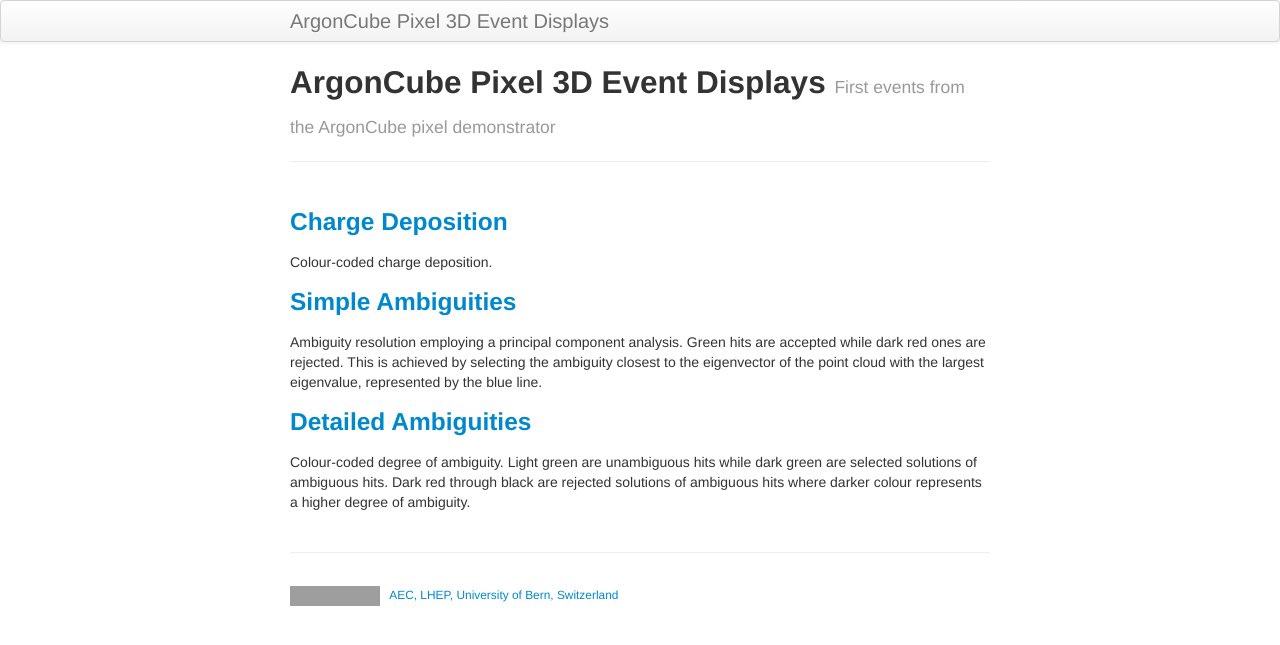
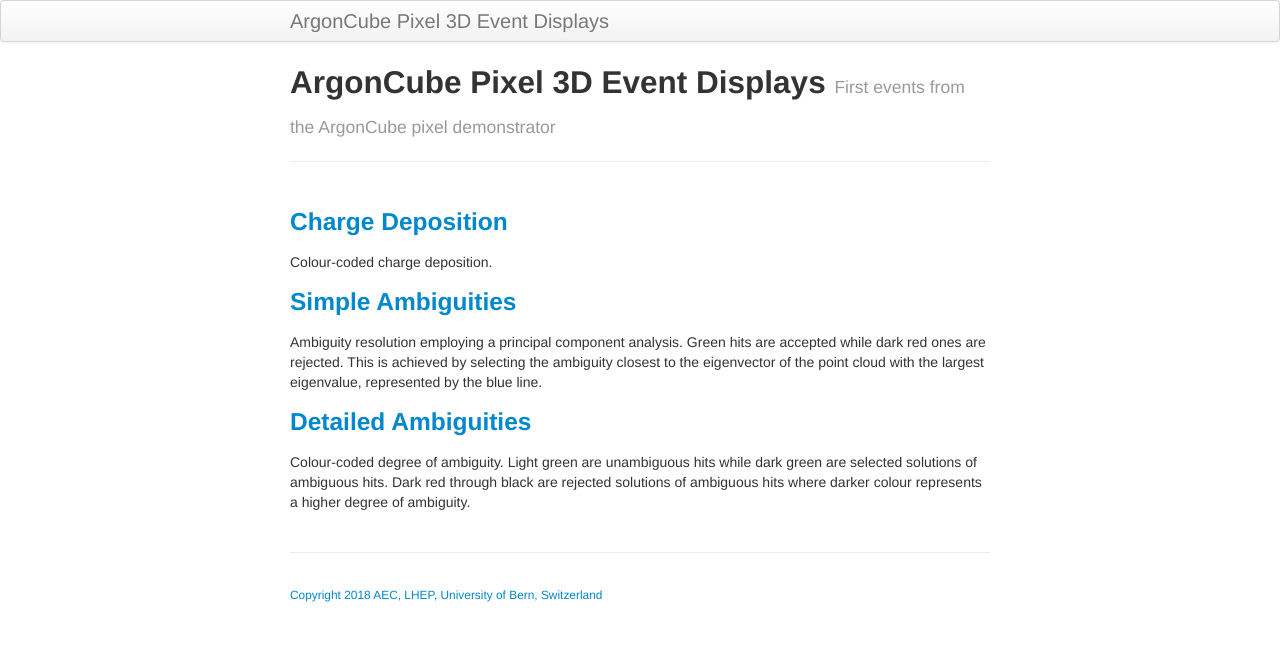
Before and after one commit to 70rc/ac_pix_3d, a Jekyll site: the page built from index.md, in a window 1280 px wide. Shown: the top 645 px of the page. Built offline with Jekyll 4.4.1, drawn with Linux system fonts in a browser that asks for light colours; grey boxes are pictures that could not be loaded.

Commit message:
removed CC

```diff
--- a/_includes/themes/twitter/default.html
+++ b/_includes/themes/twitter/default.html
@@ -45,8 +45,7 @@
       <footer>
         <p><small>
   <!-- start of Karl's footer; modify this part -->
-          <a href="https://creativecommons.org/publicdomain/zero/1.0/"><img src="https://i.creativecommons.org/p/zero/1.0/88x31.png" alt="CC0"/></a> &nbsp;
-          <a href="http://lhep.unibe.ch">AEC, LHEP, University of Bern, Switzerland</a>
+          <a href="http://lhep.unibe.ch">Copyright 2018 AEC, LHEP, University of Bern, Switzerland</a>
   <!-- end of Karl's footer; modify this part -->
         </small></p>
       </footer>
```
Also changed, not shown: License.md (deleted), ReadMe.md (deleted).
